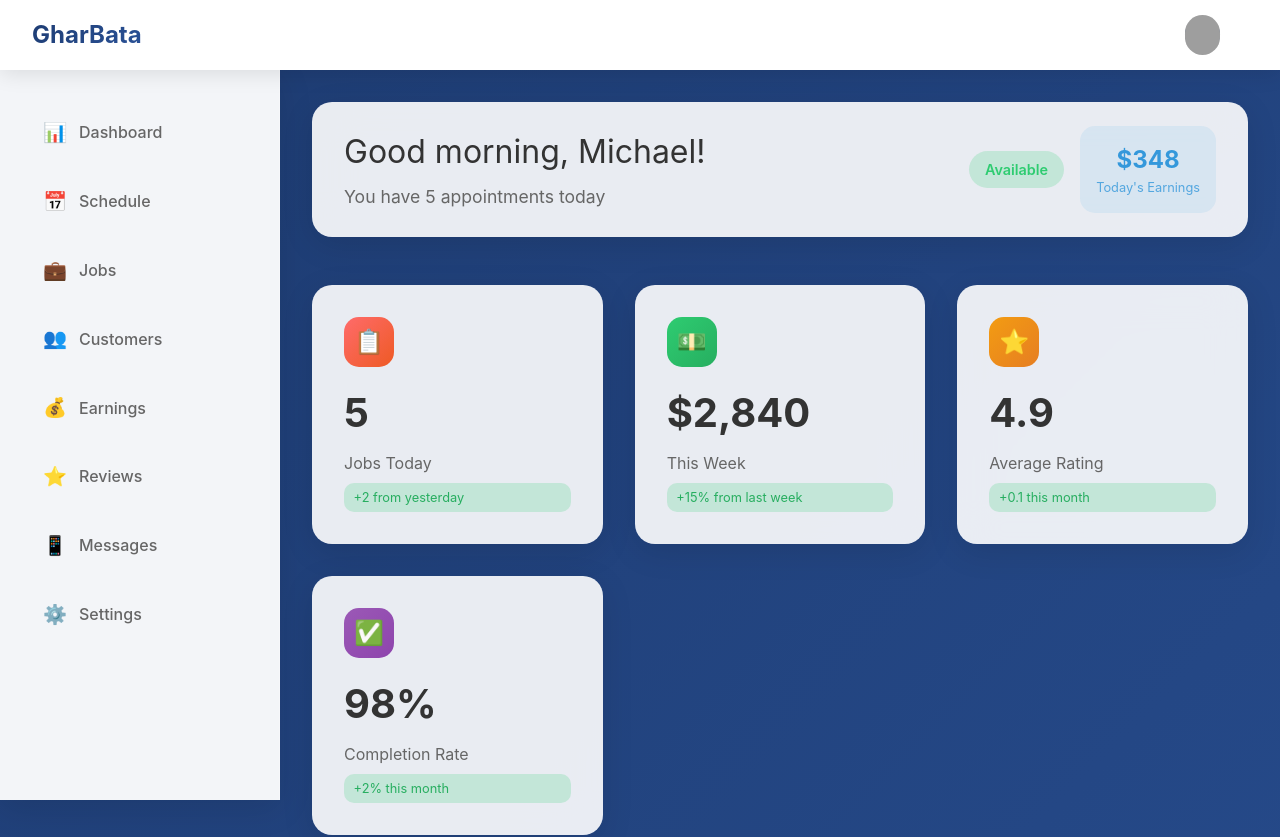
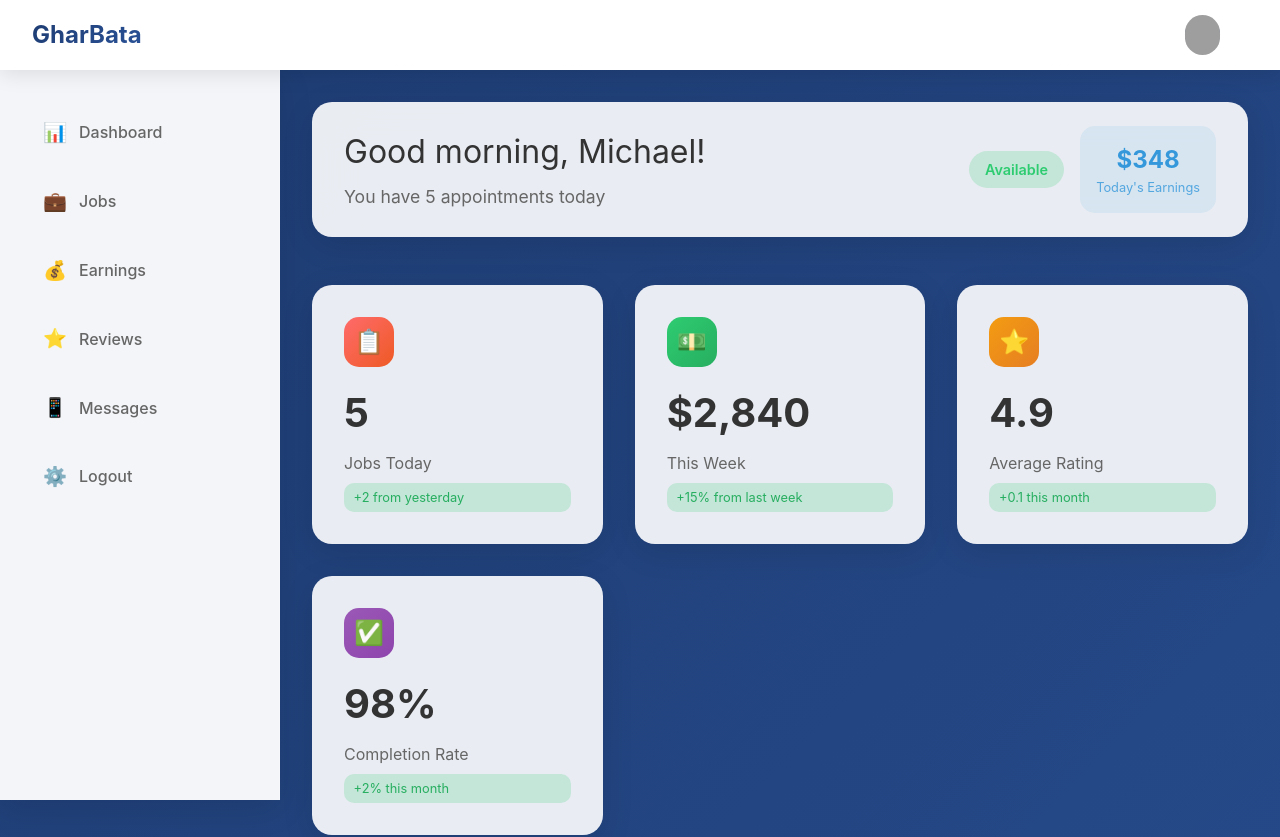
Before and after one commit to Aalok376/GharBata, a React (Vite) app in the folder frontend/: page /professional in a window 1280 px wide. Shown: the top 837 px of the page. Built offline with nearby package versions, Linux system fonts and the light colour scheme; grey boxes are pictures that could not be loaded.

Commit message:
logout implemented

```diff
--- a/frontend/src/components/SideBar.jsx
+++ b/frontend/src/components/SideBar.jsx
@@ -1,20 +1,38 @@
-import React, { useState } from "react"
-
+import React from "react"
 import { NavLink } from "react-router-dom"
 
-const SideBar = ({components,isOpen}) => {
+const SideBar = ({ components, isOpen, onLogout }) => {
+  const NavItems = components.map(comp => {
+    if (comp.id === '/logout') {
+      // Custom logout button
+      return (
+        <li className="nav-item" key={comp.id}>
+          <button
+            type="button"
+            onClick={onLogout}
+            className="nav-link cursor-pointer bg-transparent border-none text-left w-full"
+          >
+            <span className="nav-icon">{comp.icon}</span>
+            <span className="nav-text">{comp.text}</span>
+          </button>
+        </li>
+      )
+    }
 
-    const NavItems = components.map(comp => (
+    return (
       <li className="nav-item" key={comp.id}>
-                <NavLink to={comp.id} className='nav-link'>
+        <NavLink to={comp.id} className="nav-link">
           <span className="nav-icon">{comp.icon}</span>
           <span className="nav-text">{comp.text}</span>
         </NavLink>
-            </li>))
+      </li>
+    )
+  })
+
+
   return (
     <>
-            <style>
-                {`
+      <style>{`
         .sidebar {
           position: fixed;
           top: 70px;
@@ -30,16 +48,13 @@ const SideBar = ({components,isOpen}) => {
           transition: all 0.3s ease;
           z-index: 900;
         }
-
         .nav-menu {
           list-style: none;
           padding: 0 1rem;
         }
-
         .nav-item {
           margin-bottom: 0.5rem;
         }
-
         .nav-link {
           display: flex;
           align-items: center;
@@ -49,8 +64,9 @@ const SideBar = ({components,isOpen}) => {
           transition: all 0.3s ease;
           border-radius: 12px;
           border-left: 3px solid transparent;
+          background: transparent;
+          font: inherit;
         }
-
         .nav-link:hover,
         .nav-link.active {
           background: rgba(30, 60, 114, 0.1);
@@ -58,38 +74,30 @@ const SideBar = ({components,isOpen}) => {
           border-left-color: #1e3c72;
           transform: translateX(5px);
         }
-
         .nav-icon {
           margin-right: 1rem;
           font-size: 1.2rem;
           width: 20px;
           text-align: center;
         }
-
         .nav-text {
           font-weight: 500;
         }
-
         @media (max-width: 769px) {
           .sidebar {
             transform: translateX(-100%);
           }
-
           .sidebar.open {
             transform: translateX(0);
           }
         }
-                }`
-                }
-            </style>
-            <aside className={`sidebar ${isOpen ? 'open' : ''}`}>
+      `}</style>
+
+      <aside className={`sidebar ${isOpen ? "open" : ""}`}>
         <nav>
-                    <ul className="nav-menu">
-                        {NavItems}
-                    </ul>
+          <ul className="nav-menu">{NavItems}</ul>
         </nav>
       </aside>
-
     </>
   )
 }
--- a/frontend/src/pages/clientHomePage.jsx
+++ b/frontend/src/pages/clientHomePage.jsx
@@ -4,12 +4,15 @@ import ClientNavbar from "../components/NavBarForClientAndProfessional"
 import SideBar from "../components/SideBar"
 import SideBarOverlay from "../components/SideBarOverlay"
 import ServiceCard from "../components/serviceCard"
+import { useParams, useNavigate } from 'react-router-dom'
+
 
 const ClientPage = () => {
     const [isSideBarOpenC, setIsSideBarOpenC] = useState(false)
     const [fname, setFname] = useState('')
     const [lname, setLname] = useState('')
     const [profilePic, setProfilePic] = useState('')
+    const navigate = useNavigate()
 
     const Componentss = [
         { id: '/dashboard', icon: '📊', text: 'Dashboard' },
@@ -47,6 +50,25 @@ const ClientPage = () => {
 
         fetchProfile()
     }, [])
+
+    const handleLogout = async () => {
+        try {
+            const response = await fetch('http://localhost:5000/api/auth/logoutuser', {
+                method: 'GET',
+                credentials: 'include',
+            })
+            const data = await response.json()
+
+            if (data.success) {
+                // Navigate to login page and replace history so user can't go back
+                navigate('/client_login', { replace: true })
+            } else {
+                alert('Logout failed: ' + data.msg)
+            }
+        } catch (error) {
+            console.error('Logout error:', error)
+        }
+    }
     return (
         <>
             <style>
@@ -204,7 +226,7 @@ const ClientPage = () => {
                 <ClientNavbar isOpen={isSideBarOpenC} setIsOpen={setIsSideBarOpenC} fname={fname} lname={lname} profilePic={profilePic} userType={'client'}></ClientNavbar>
                 <SideBarOverlay isSideBarOpen={isSideBarOpenC} setIsSideBarOpen={setIsSideBarOpenC} />
                 <div className="dashboard">
-                    <SideBar components={Componentss} isOpen={isSideBarOpenC}></SideBar>
+                    <SideBar components={Componentss} isOpen={isSideBarOpenC} onLogout={handleLogout}></SideBar>
                     <main className="main-content">
                         <header className="header">
                             <div className="welcome">
--- a/frontend/src/pages/professionalHomePage.jsx
+++ b/frontend/src/pages/professionalHomePage.jsx
@@ -3,21 +3,40 @@ import styled from "styled-components"
 import ClientNavbar from "../components/NavBarForClientAndProfessional"
 import SideBar from "../components/SideBar"
 import SideBarOverlay from "../components/SideBarOverlay"
+import { useParams, useNavigate } from 'react-router-dom'
 
 const ProfessionalPage = () => {
 
     const [isSideBarOpen, setIsSideBarOpen] = useState(false)
+    const navigate = useNavigate()
 
     const Components = [
         { id: '/dashboard', icon: '📊', text: 'Dashboard' },
-        { id: '/schedule', icon: '📅', text: 'Schedule' },
         { id: '/jobs', icon: '💼', text: 'Jobs' },
-        { id: '/customers', icon: '👥', text: 'Customers' },
         { id: '/earnings', icon: '💰', text: 'Earnings' },
         { id: '/reviews', icon: '⭐', text: 'Reviews' },
         { id: '/messages', icon: '📱', text: 'Messages' },
-        { id: '/settings', icon: '⚙️', text: 'Settings' },
+        { id: '/logout', icon: '⚙️', text: 'Logout' },
     ]
+
+    const handleLogout = async () => {
+        try {
+            const response = await fetch('http://localhost:5000/api/auth/logoutuser', {
+                method: 'GET',
+                credentials: 'include',
+            })
+            const data = await response.json()
+
+            if (data.success) {
+                // Navigate to login page and replace history so user can't go back
+                navigate('/technician_login', { replace: true })
+            } else {
+                alert('Logout failed: ' + data.msg)
+            }
+        } catch (error) {
+            console.error('Logout error:', error)
+        }
+    }
 
     return (
         <>
@@ -443,7 +462,7 @@ const ProfessionalPage = () => {
                 <ClientNavbar isOpen={isSideBarOpen} setIsOpen={setIsSideBarOpen}></ClientNavbar>
                 <SideBarOverlay isSideBarOpen={isSideBarOpen} setIsSideBarOpen={setIsSideBarOpen} />
                 <div className="dashboard">
-                    <SideBar components={Components} isOpen={isSideBarOpen}></SideBar>
+                    <SideBar components={Components} isOpen={isSideBarOpen} onLogout={handleLogout}></SideBar>
                     <main className="main-content" id="mainContent">
                         <header className="header">
                             <div className="welcome">
@@ -500,7 +519,7 @@ const ProfessionalPage = () => {
                         <section className="schedule-section">
                             <div className="section-header">
                                 <h3>Today's Schedule</h3>
-                                <button className="add-appointment-btn" onClick={()=>{}}>+ Add Appointment</button>
+                                <button className="add-appointment-btn" onClick={() => { }}>+ Add Appointment</button>
                             </div>
 
                             <div className="appointment-item scheduled">
@@ -514,8 +533,8 @@ const ProfessionalPage = () => {
                                     </div>
                                 </div>
                                 <div className="appointment-actions">
-                                    <button className="action-btn start-btn" onClick={()=>{}}>Start Job</button>
-                                    <button className="action-btn contact-btn" onClick={()=>{}}>Contact</button>
+                                    <button className="action-btn start-btn" onClick={() => { }}>Start Job</button>
+                                    <button className="action-btn contact-btn" onClick={() => { }}>Contact</button>
                                 </div>
                             </div>
 
@@ -530,8 +549,8 @@ const ProfessionalPage = () => {
                                     </div>
                                 </div>
                                 <div className="appointment-actions">
-                                    <button className="action-btn start-btn" onClick={()=>{}}>Start Job</button>
-                                    <button className="action-btn contact-btn" onClick={()=>{}}>Contact</button>
+                                    <button className="action-btn start-btn" onClick={() => { }}>Start Job</button>
+                                    <button className="action-btn contact-btn" onClick={() => { }}>Contact</button>
                                 </div>
                             </div>
 
@@ -546,7 +565,7 @@ const ProfessionalPage = () => {
                                     </div>
                                 </div>
                                 <div className="appointment-actions">
-                                    <button className="action-btn contact-btn" onClick={()=>{}}>Contact</button>
+                                    <button className="action-btn contact-btn" onClick={() => { }}>Contact</button>
                                 </div>
                             </div>
 
@@ -561,32 +580,32 @@ const ProfessionalPage = () => {
                                     </div>
                                 </div>
                                 <div className="appointment-actions">
-                                    <button className="action-btn complete-btn" onClick={()=>{}}>Mark
+                                    <button className="action-btn complete-btn" onClick={() => { }}>Mark
                                         Complete</button>
                                 </div>
                             </div>
                         </section>
 
                         <section className="quick-actions">
-                            <div className="quick-action-card" onClick={()=>{}}>
+                            <div className="quick-action-card" onClick={() => { }}>
                                 <div className="quick-action-icon">📋</div>
                                 <div className="quick-action-title">View All Jobs</div>
                                 <div className="quick-action-desc">Manage pending and completed jobs</div>
                             </div>
 
-                            <div className="quick-action-card" onClick={()=>{}}>
+                            <div className="quick-action-card" onClick={() => { }}>
                                 <div className="quick-action-icon">🕐</div>
                                 <div className="quick-action-title">Update Availability</div>
                                 <div className="quick-action-desc">Set your working hours and days</div>
                             </div>
 
-                            <div className="quick-action-card" onClick={()=>{}}>
+                            <div className="quick-action-card" onClick={() => { }}>
                                 <div className="quick-action-icon">💰</div>
                                 <div className="quick-action-title">Earnings Report</div>
                                 <div className="quick-action-desc">Track income and payments</div>
                             </div>
 
-                            <div className="quick-action-card" onClick={()=>{}}>
+                            <div className="quick-action-card" onClick={() => { }}>
                                 <div className="quick-action-icon">💬</div>
                                 <div className="quick-action-title">Customer Feedback</div>
                                 <div className="quick-action-desc">View reviews and ratings</div>
```
Lines whose indentation alone changed are shown as unchanged.
